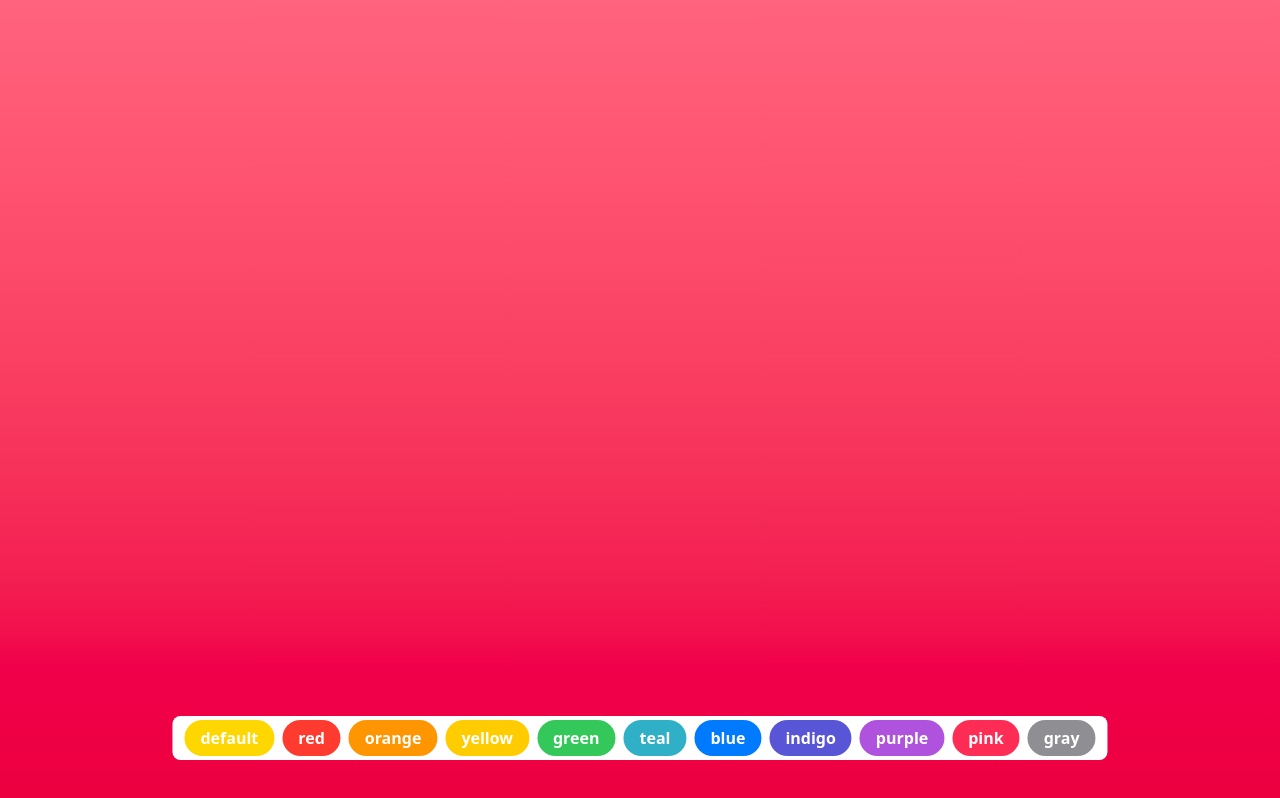
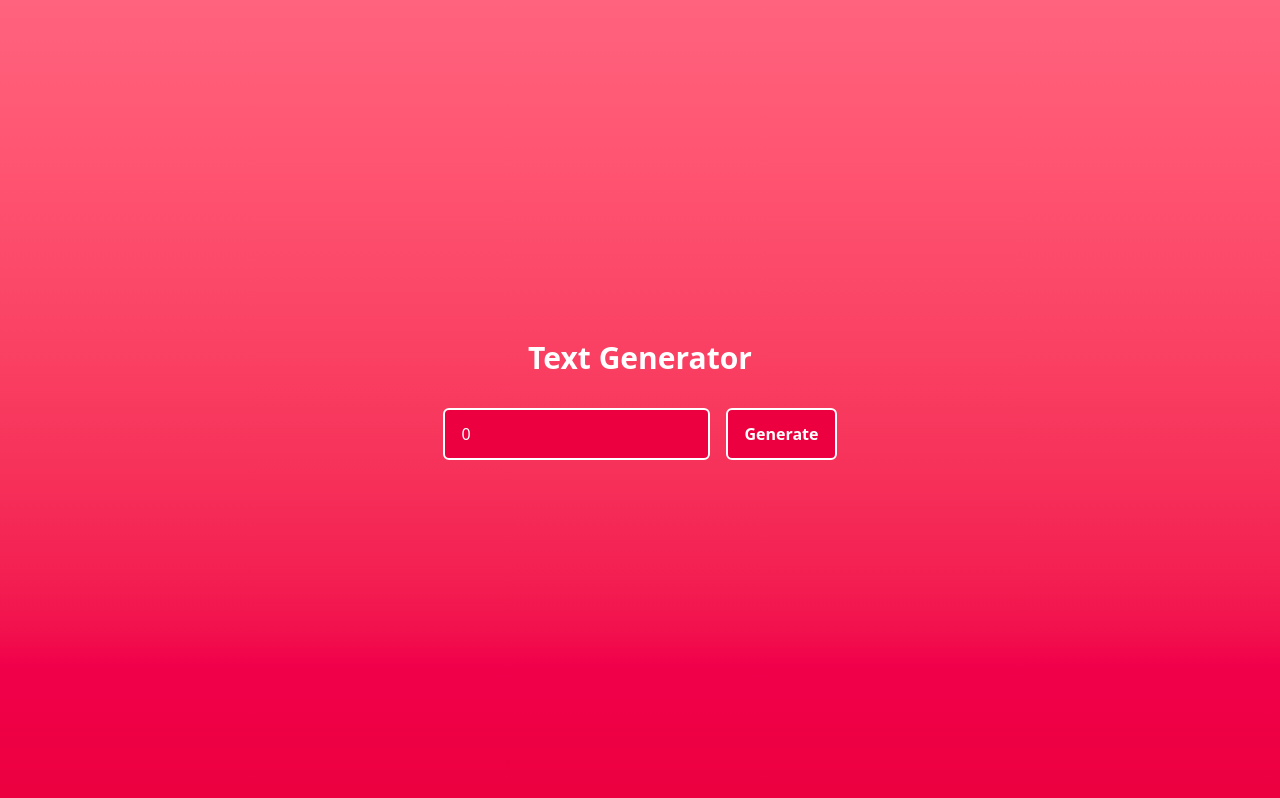
Before and after one commit to pranavjinturkar/100xDevs, a React (Vite) app in the folder week-7-assignments/: page / in a window 1280 px wide. Built offline with nearby package versions, Linux system fonts and the light colour scheme.

Commit message:
Assignment 3 done

```diff
--- a/week-7-assignments/src/App.jsx
+++ b/week-7-assignments/src/App.jsx
@@ -9,8 +9,8 @@ const App = () => {
   return (
     <div className="bg-gradient-to-b from-rose-400 to-rose-600 w-full min-h-screen text-white">
       {/* <Assignment1 /> */}
-      <Assignment2 />
-      {/* <Assignment3 /> */}
+      {/* <Assignment2 /> */}
+      <Assignment3 />
       {/* <Assignment4 /> */}
       {/* <Assignment5 /> */}
     </div>
--- a/week-7-assignments/src/components/A3-para-generator.jsx
+++ b/week-7-assignments/src/components/A3-para-generator.jsx
@@ -1,7 +1,68 @@
-import React from "react";
+import React, { useState } from "react";
+
+const WORDS = [
+  "shadow",
+  "slave",
+  "broken",
+  "sword",
+  "red",
+  "flag",
+  "green",
+  "boring",
+  "is",
+  "on",
+];
 
 const Assignment3 = () => {
-  return <div>Assignment3</div>;
+  return (
+    <div className="w-full flex flex-col gap-8 items-center justify-center h-screen">
+      <h1 className="text-3xl font-semibold">Text Generator</h1>
+      <GenerateWords />
+    </div>
+  );
 };
 
 export default Assignment3;
+
+const GenerateWords = () => {
+  const [noOfWords, setNoOfWords] = useState(0);
+  const [paragraph, setparagraph] = useState("");
+
+  function generatePara() {
+    let para = "";
+    for (let i = 0; i < noOfWords; i++) {
+      const word = WORDS[Math.floor(Math.random() * 10)];
+      para += word;
+      if (i < noOfWords - 1) {
+        para += " ";
+      }
+    }
+    setparagraph(para);
+  }
+
+  return (
+    <div className="space-y-2 flex flex-col gap-4 items-center">
+      <div className="flex items-center gap-4">
+        <input
+          type="number"
+          value={noOfWords}
+          onChange={(e) => setNoOfWords(e.target.value)}
+          placeholder="Enter No of Words"
+          min={0}
+          className="px-4 py-3 border-2 border-white rounded-md bg-rose-600 outline-none"
+        />
+        <button
+          className="px-4 py-3 border-2 border-white rounded-md bg-rose-600 cursor-pointer font-semibold"
+          onClick={generatePara}
+        >
+          Generate
+        </button>
+      </div>
+      {paragraph.length > 0 && (
+        <div className="px-4 py-3 rounded-xl border-2 border-white w-xl">
+          {paragraph}
+        </div>
+      )}
+    </div>
+  );
+};
--- a/week-7-assignments/src/index.css
+++ b/week-7-assignments/src/index.css
@@ -1 +1,9 @@
 @import "tailwindcss";
+
+@layer base {
+  input[type="number"]::-webkit-inner-spin-button,
+  input[type="number"]::-webkit-outer-spin-button {
+    -webkit-appearance: none;
+    margin: 0;
+  }
+}
```
